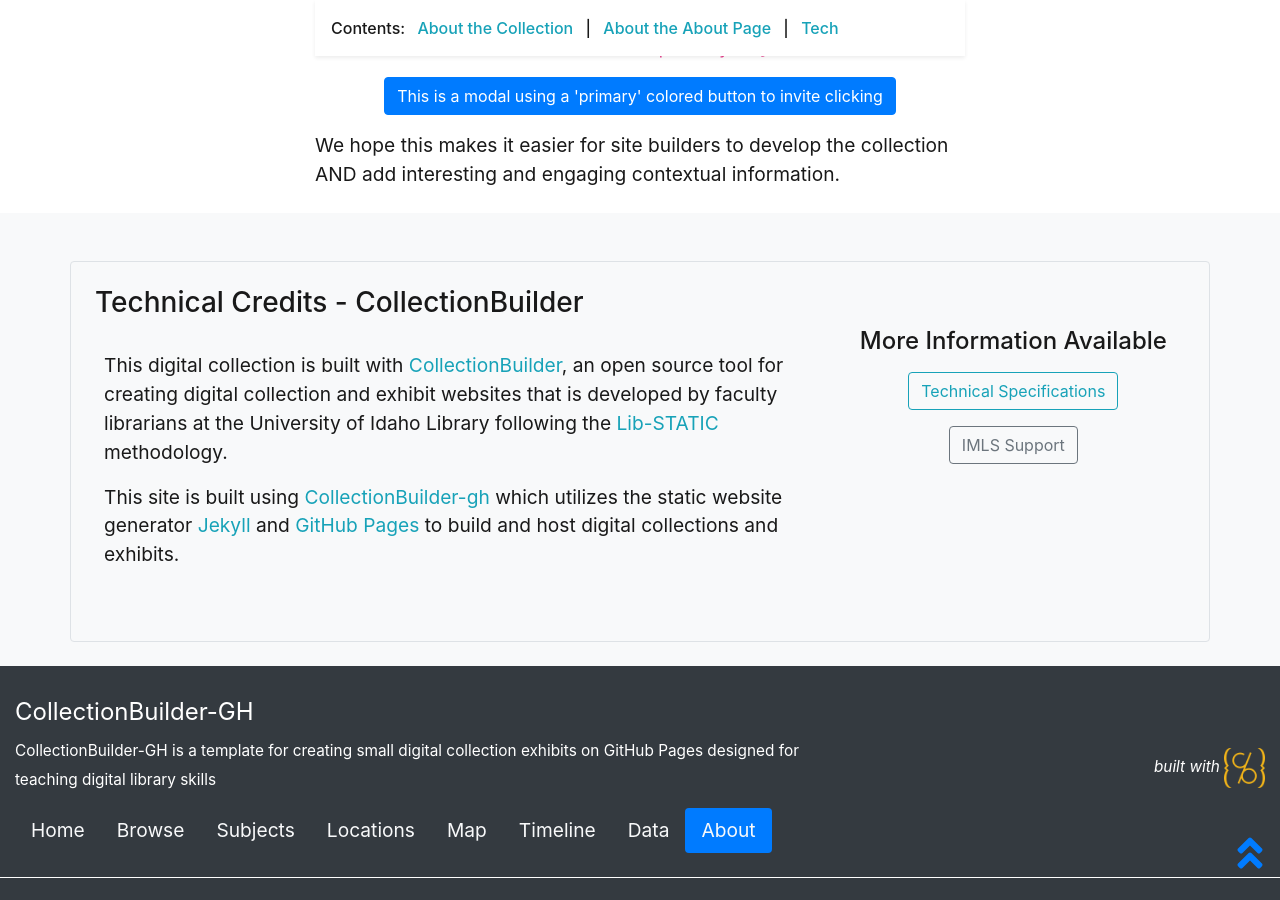
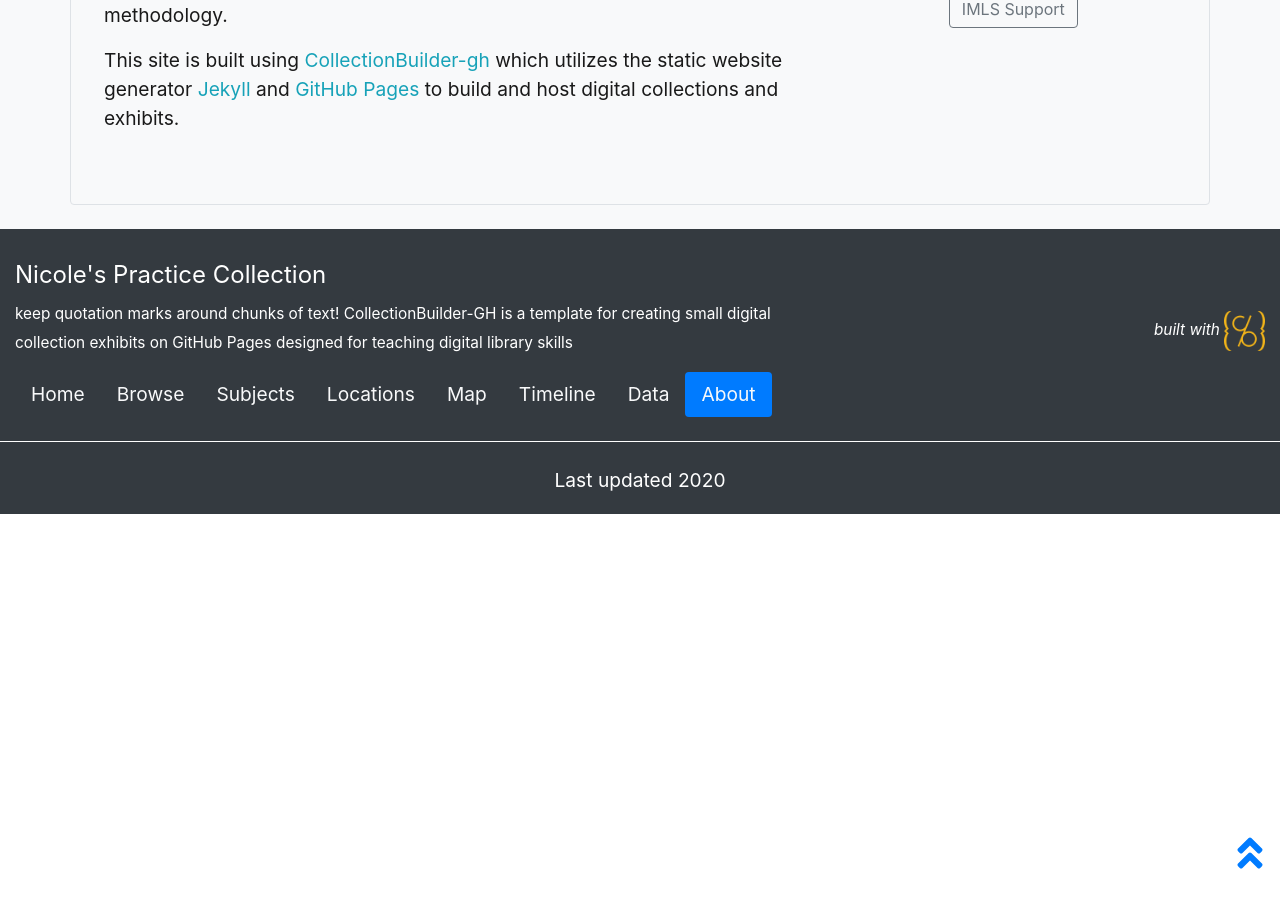
Before and after one commit to nicmarino/collection-name, a Jekyll site: the page built from pages/about.md, in a window 1280 px wide and 900 px high, scrolled down 3497 px. Built offline with Jekyll 4.4.1, drawn with Linux system fonts in a browser that asks for light colours; after the commit the page ends 4011 px from its top, so only the background shows below that; some of the changed text lies outside the part shown.

Commit message:
Update _config.yml

```diff
--- a/_config.yml
+++ b/_config.yml
@@ -8,30 +8,30 @@
 # URL VARIABLES
 #
 # url is your gh-pages base, following the pattern: username.github.io
-url: https://collectionbuilder.github.io
+url: https://nicmarino.github.io
 # baseurl is your github repository's name prefixed with a /
-baseurl: /collectionbuilder-gh
+baseurl: /collection-name
 # location of code, the full url to your github repository
-source-code: https://github.com/CollectionBuilder/collectionbuilder-gh
+source-code: https://github.com/nicmarino/collection-name
 
 ##########
 # SITE SETTINGS
 #
 # title of site appears in banner
-title: CollectionBuilder-GH
+title: Nicole's Practice Collection
 # tagline, a short phrase that will appear throughout the site in the top banner
-tagline: a template for creating simple digital exhibits
+tagline: practice collection
 # description appears in meta tags and other locations
 # this description might appear in search result lists, keep around 160 characters max
-description: "CollectionBuilder-GH is a template for creating small digital collection exhibits on GitHub Pages designed for teaching digital library skills"
+description: "keep quotation marks around chunks of text! CollectionBuilder-GH is a template for creating small digital collection exhibits on GitHub Pages designed for teaching digital library skills"
 # creator of the digital collection, to appear in meta tags; we typically use our GitHub usernames but feel free to just use your name
-author: CollectionBuilder
+author: nicmarino
 
 ##########
 # COLLECTION SETTINGS
 #
 # choose metadata: this is the name of the csv file in your _data directory that describes the objects in your collection
-metadata: demo-metadata
+metadata: psychiana
 
 ##########
 # GOOGLE SERVICES [optional!]
```
